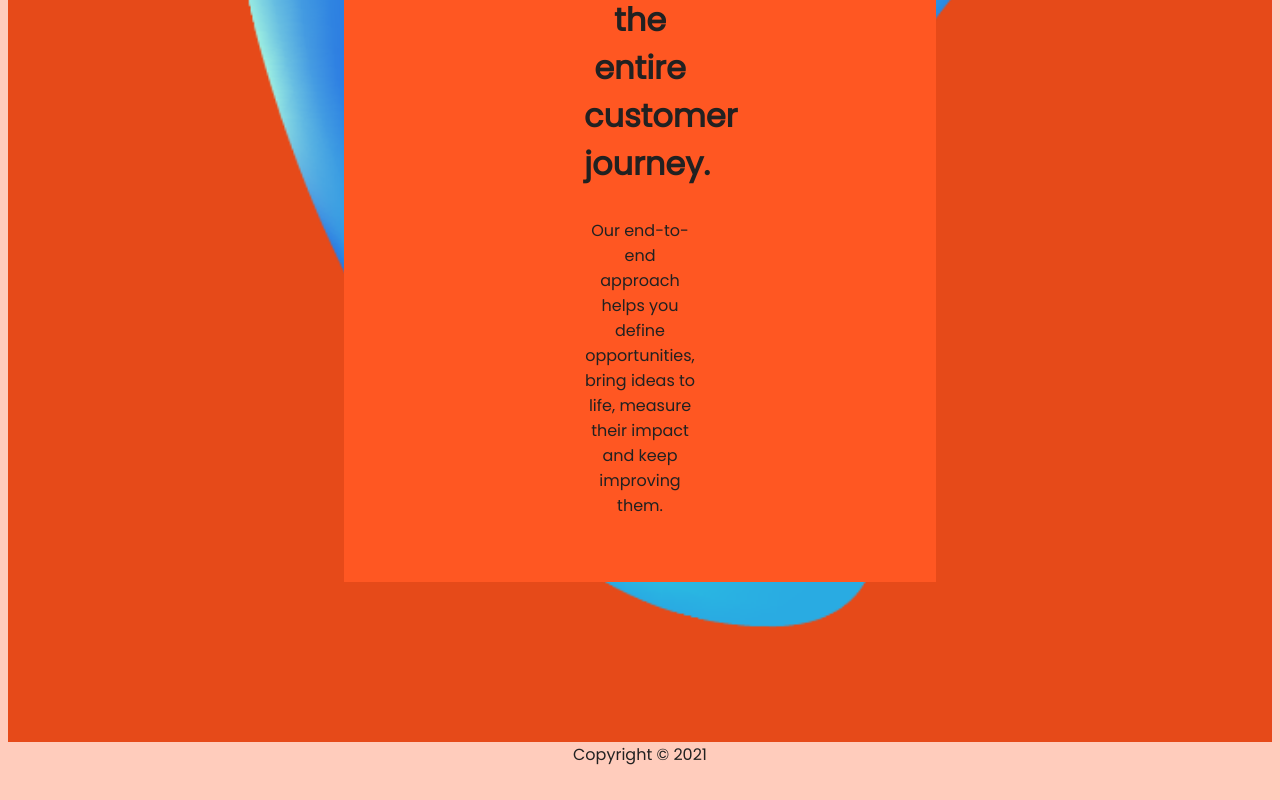
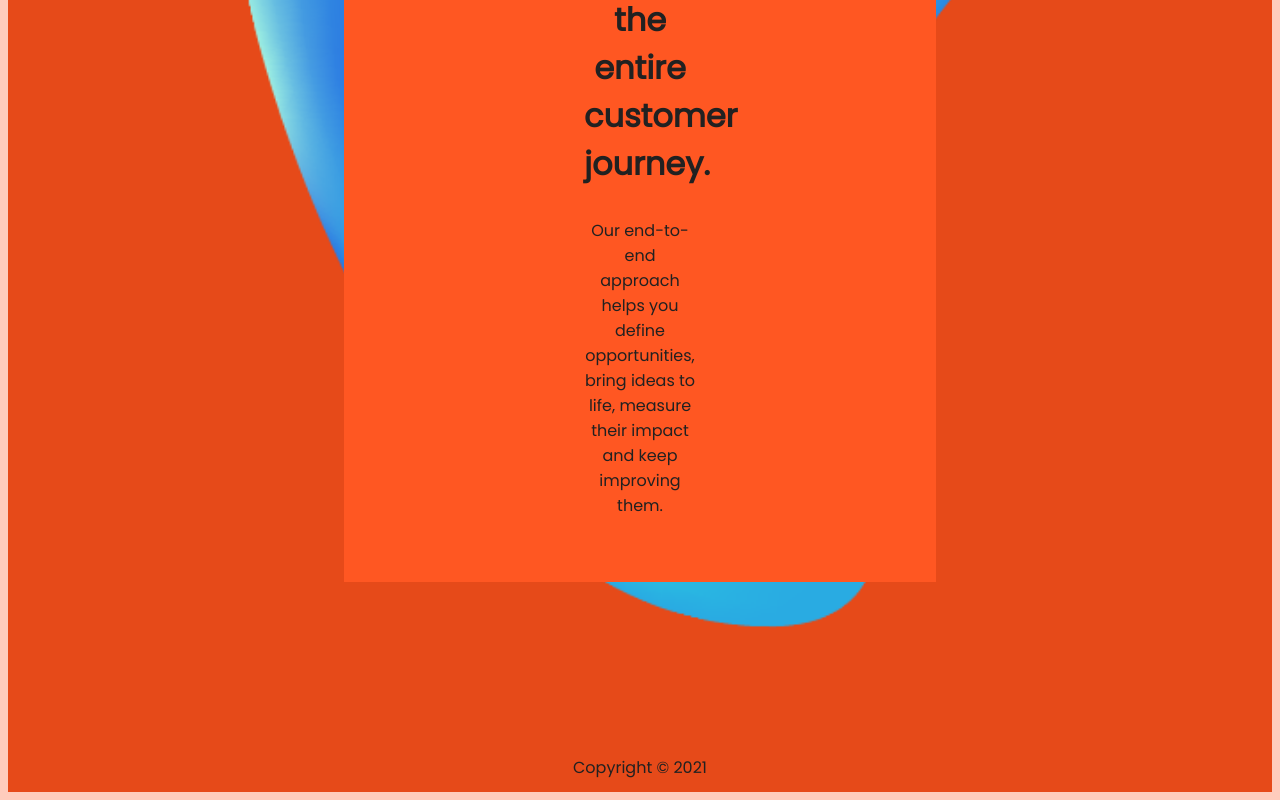
Before and after one commit to vanderDB/my-land-page, a React (Create React App) app: page / in a window 1280 px wide. Shown: the part 1131-1931 px from the top of the page. Before the commit the page ends 1906 px from the top, so only its background shows below. Built offline with nearby package versions, Linux system fonts and the light colour scheme.

Commit message:
fix footer size and color background

```diff
--- a/src/components/Footer.tsx
+++ b/src/components/Footer.tsx
@@ -1,4 +1,5 @@
 import styled from "styled-components";
+import {IColorThemeProps} from "../@styled/IColorThemeProps";
 
 type Props = {
 
@@ -12,8 +13,11 @@ export function Footer(props: Props) {
     );
 };
 
-const StyledFooter = styled.div`
+const StyledFooter = styled.div<IColorThemeProps>`
   display: flex;
   justify-content: center;
   align-items: center;
+  background-color: ${props => props.theme.darkPrimaryColor};
+
+  min-height: 50px;
 `;
```
